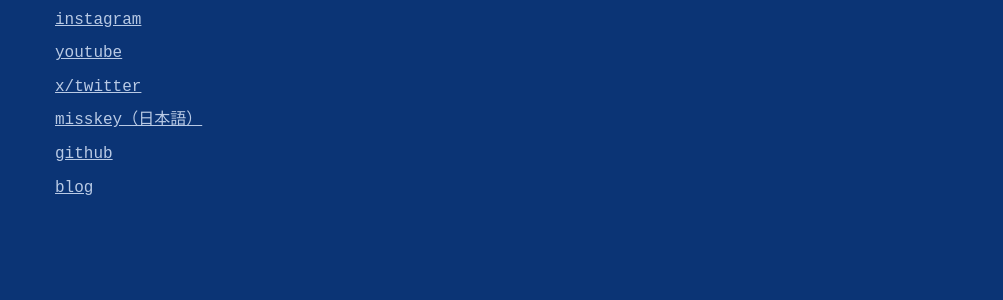
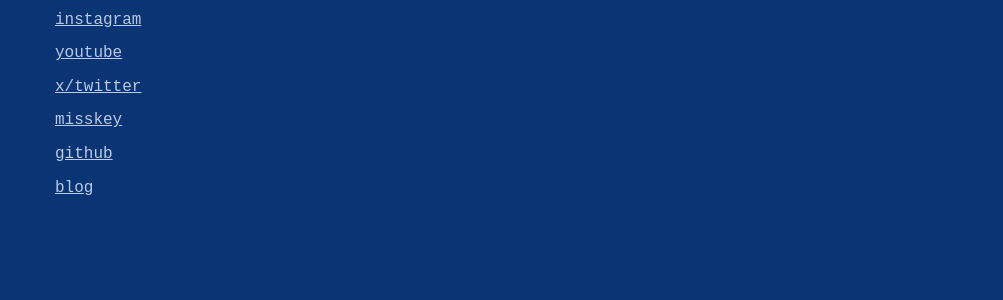
Before and after one commit to drekunia/drekunia.github.io, a Jekyll site: the page built from index.html, in a window 1280 px wide. Shown: the part 506-806 px from the top of the page, without its empty margins (277-1280 px from the left). Built offline with Jekyll 4.4.1, drawn with Linux system fonts in a browser that asks for light colours.

Commit message:
change back misskey name

```diff
--- a/_config.yml
+++ b/_config.yml
@@ -53,9 +53,7 @@ links:
   #   url: https://www.linkedin.com/in/drekunia
   - name: x/twitter
     url: https://x.com/drekunia
-  - name:
-      en: "misskey（日本語）"
-      ja: misskey
+  - name: misskey
     url: https://misskey.systems/@drekunia
   - name: github
     url: https://github.com/drekunia
```
